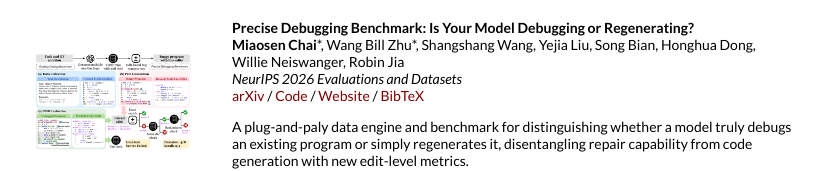
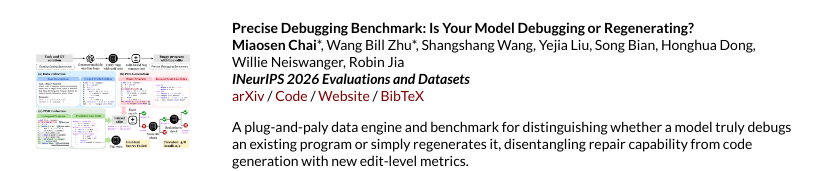
Before and after one commit to fglx-c/miaosenchai, a plain HTML site: page index.html in a window 1280 px wide. Shown: the part 643-814 px from the top of the page, without its empty margins (228-1051 px from the left). Drawn offline with Linux system fonts and the light colour scheme.

Commit message:
Update typo

```diff
--- a/index.html
+++ b/index.html
@@ -104,7 +104,7 @@
                 <a href="https://willieneis.github.io/" target="_blank" class="author-link">Willie Neiswanger</a>,
                 <a href="https://robinjia.github.io/" target="_blank" class="author-link">Robin Jia</a>
                 <br>
-                <em>NeurIPS 2026 Evaluations and Datasets</em>
+                <em><b>INeurIPS 2026 Evaluations and Datasets</b></em>
                 <br>
                 <a href="https://arxiv.org/abs/2604.17338">arXiv</a> /
                 <a href="https://github.com/Bill1235813/PDB">Code</a> /
```
